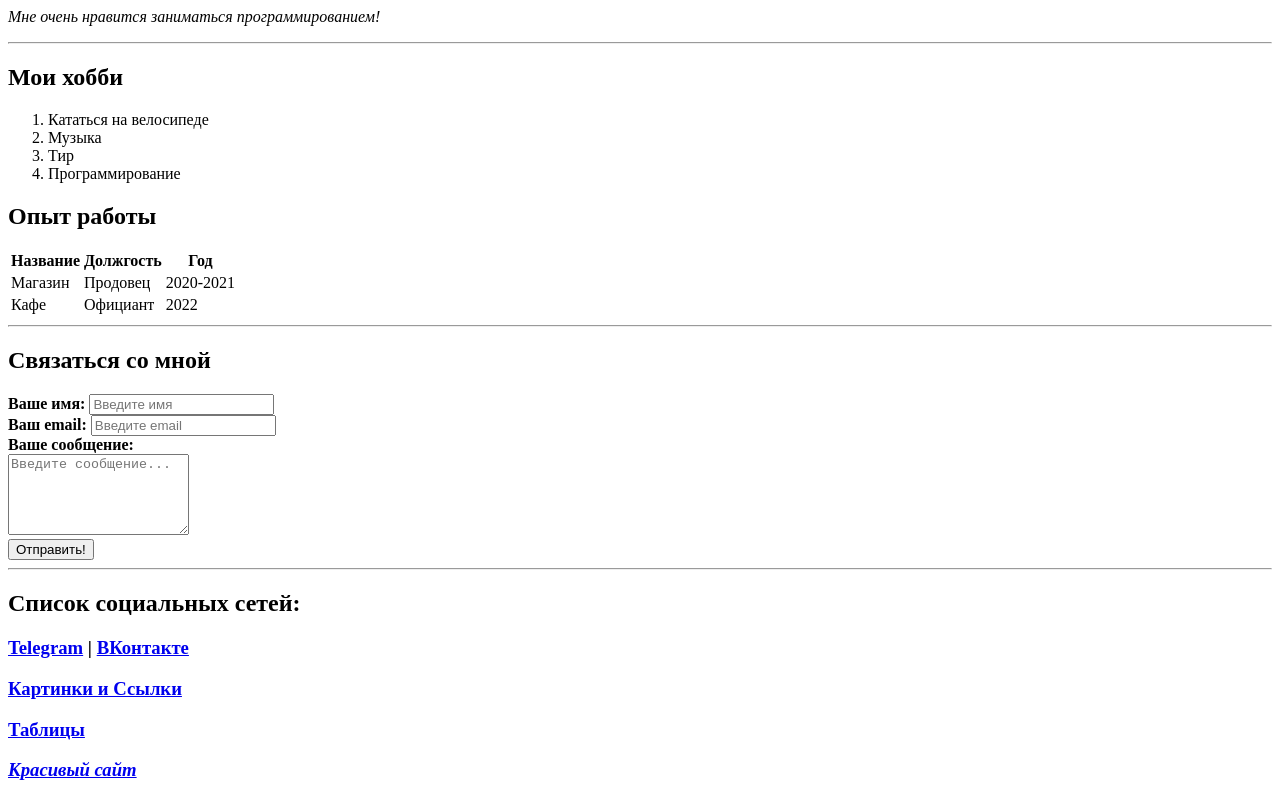
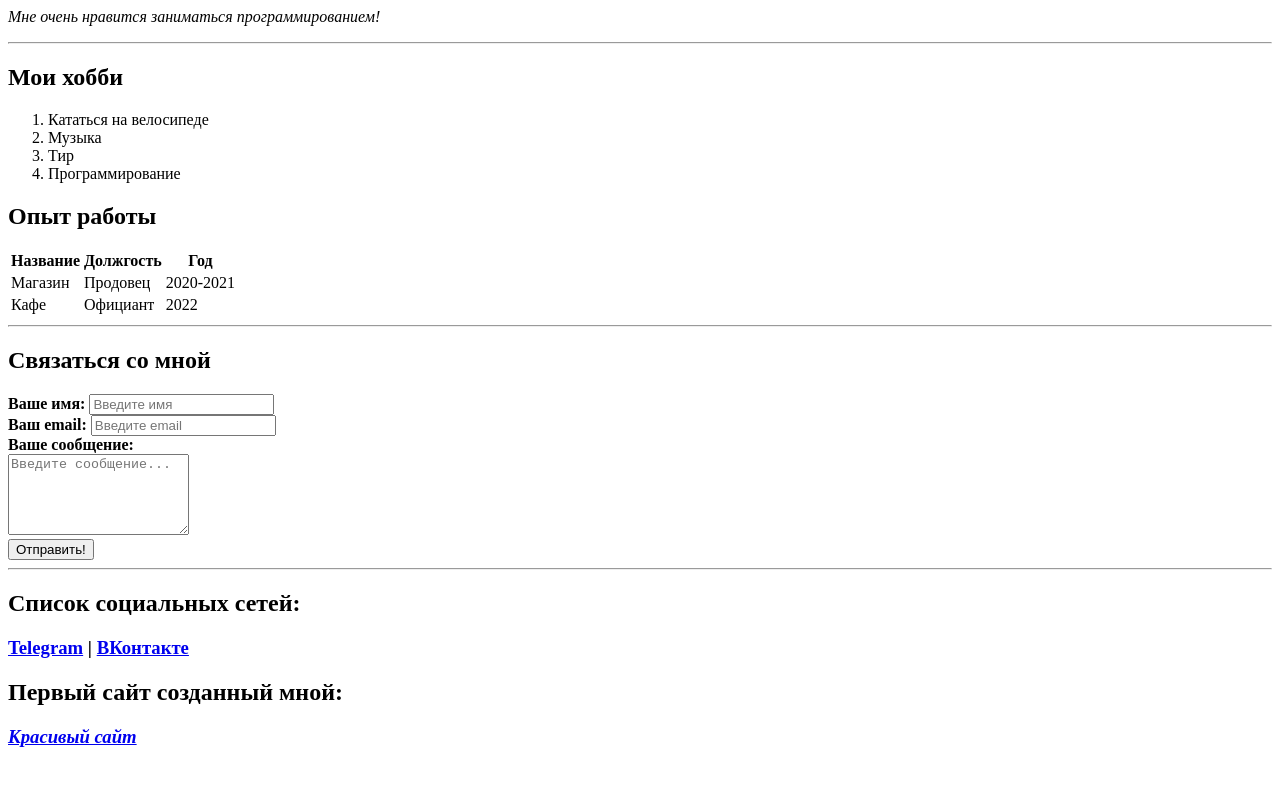
Before and after one commit to RM-COM/resume, a plain HTML site: page index.html in a window 1280 px wide. Shown: the part 451-1251 px from the top of the page. After the commit the page ends 1218 px from the top, so only its background shows below. Drawn offline with Linux system fonts and the light colour scheme.

Commit message:
Update index.html

```diff
--- a/index.html
+++ b/index.html
@@ -65,8 +65,7 @@
     <hr>
     <h2>Список социальных сетей:</h2>
     <h3><a href="https://t.me/Foxy_Fox_32" target="_blank">Telegram</a> <strong>|</strong> <a href="https://vk.com/rafaelmishiev" target="_blank">ВКонтакте</a></h3>
-    <a href="02_img_links.html"><h3>Картинки и Ссылки</h3></a>
-    <a href="03_lists.html"><h3>Таблицы</h3></a>
+    <h2>Первый сайт созданный мной:</h2>
     <a href="Интерактив.html"><h3><em>Красивый сайт</em></h3></a>
 </body>
 </html>
```
